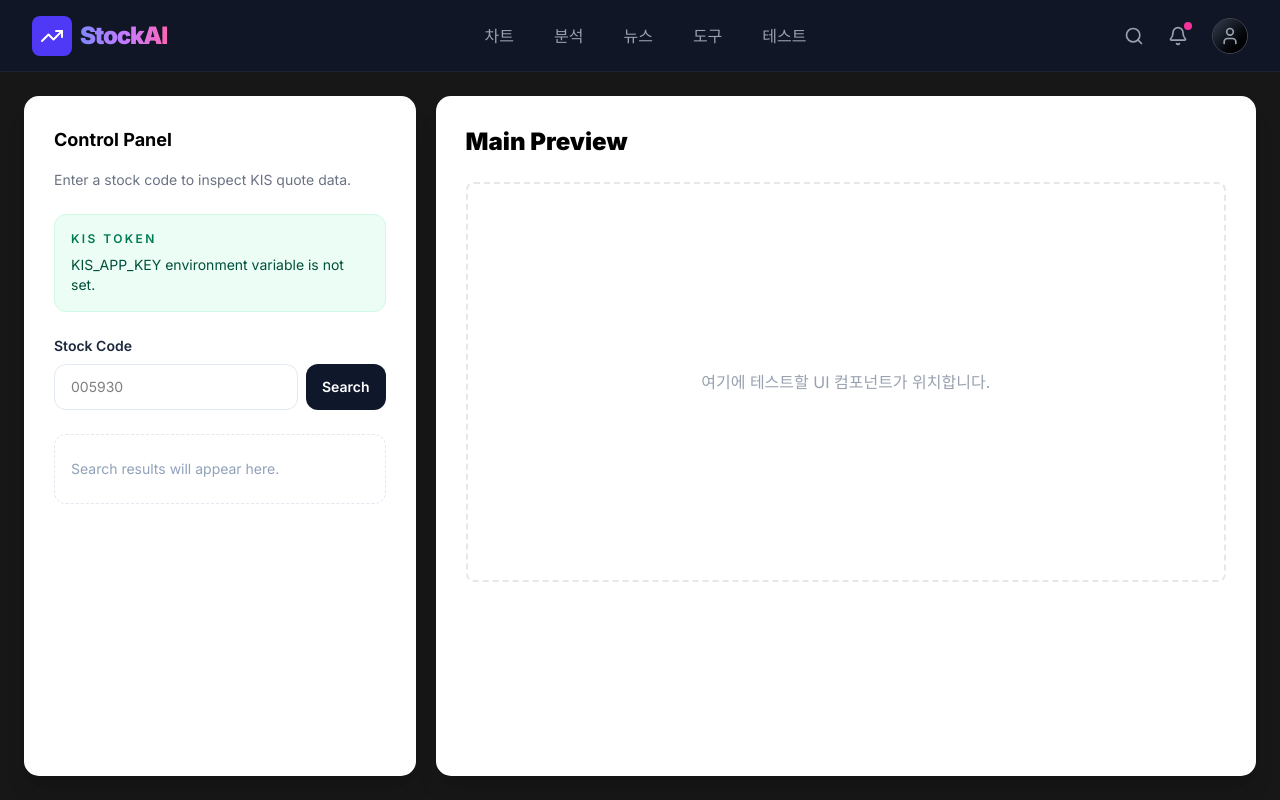
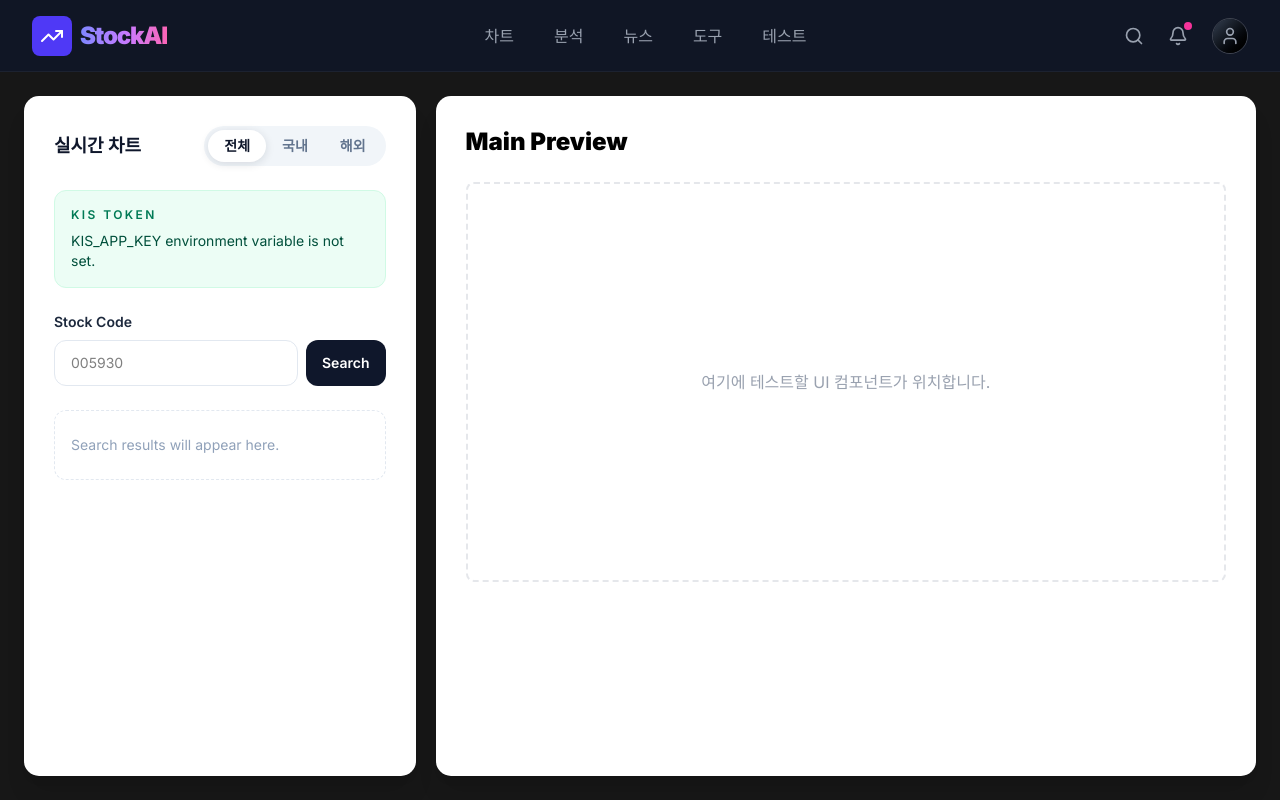
Before and after one commit to YoonJoony/test_project, a Next.js app: page /test/templates in a window 1280 px wide. Built offline with nearby package versions, Linux system fonts and the light colour scheme.

Commit message:
LeftSection 레이아웃 수정

```diff
--- a/components/test-template/LeftSection.tsx
+++ b/components/test-template/LeftSection.tsx
@@ -54,9 +54,11 @@ function createQuoteItem(payload: QuotePayload, requestId: string): QuoteItem {
 }
 
 export default function LeftSection({ tokenStatus }: LeftSectionProps) {
+	const chartTabs = ['전체', '국내', '해외'] as const;
 	const [stockCode, setStockCode] = useState('');
 	const [items, setItems] = useState<QuoteItem[]>([]);
 	const [isLoading, setIsLoading] = useState(false);
+	const [selectedChartTab, setSelectedChartTab] = useState<(typeof chartTabs)[number]>('전체');
 
 	async function handleSubmit(event: FormEvent<HTMLFormElement>) {
 		event.preventDefault();
@@ -87,10 +89,7 @@ export default function LeftSection({ tokenStatus }: LeftSectionProps) {
 				requestedCode: trimmedCode,
 				success: false,
 				msg_cd: 'FETCH_ERROR',
-        msg1:
-          error instanceof Error
-            ? error.message
-            : 'Unexpected client error occurred.',
+				msg1: error instanceof Error ? error.message : 'Unexpected client error occurred.',
 				output: null,
 			};
 
@@ -102,10 +101,30 @@ export default function LeftSection({ tokenStatus }: LeftSectionProps) {
 
 	return (
 		<div>
-      <h2 className="mb-4 text-lg font-bold">Control Panel</h2>
-      <p className="text-sm text-gray-500">
-        Enter a stock code to inspect KIS quote data.
-      </p>
+			<div className="mb-4 flex items-center justify-between gap-3">
+				<h2 className="text-lg font-bold text-slate-900">실시간 차트</h2>
+				<div className="inline-flex rounded-full bg-slate-100 p-1">
+					{chartTabs.map((tab) => {
+						const isActive = selectedChartTab === tab;
+
+						return (
+							<button
+								key={tab}
+								type="button"
+								onClick={() => setSelectedChartTab(tab)}
+								className={`rounded-full px-4 py-1.5 text-sm font-semibold transition cursor-pointer ${
+									isActive
+										? 'bg-white text-slate-900 shadow-[0_2px_10px_rgba(15,23,42,0.12)]'
+										: 'text-slate-500 hover:text-slate-700'
+								}`}
+								aria-pressed={isActive}
+							>
+								{tab}
+							</button>
+						);
+					})}
+				</div>
+			</div>
 
 			<div className="mt-6 rounded-xl border border-emerald-100 bg-emerald-50 p-4">
 				<p className="text-xs font-semibold uppercase tracking-[0.2em] text-emerald-700">
```
Lines whose indentation alone changed are shown as unchanged.
